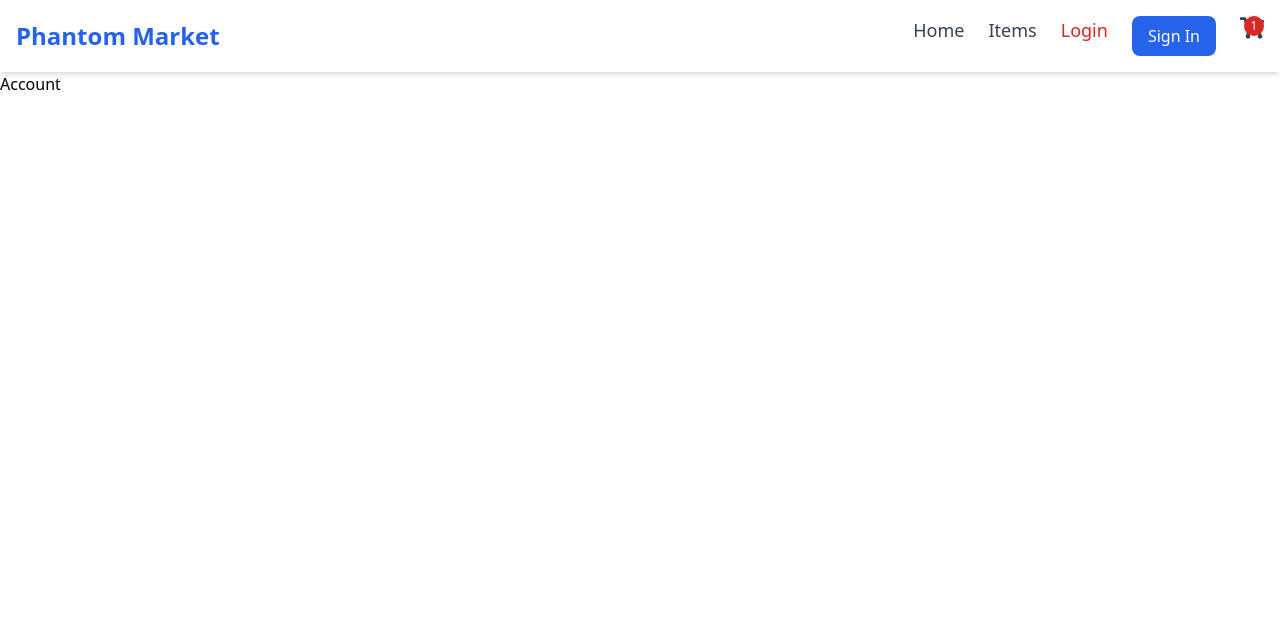
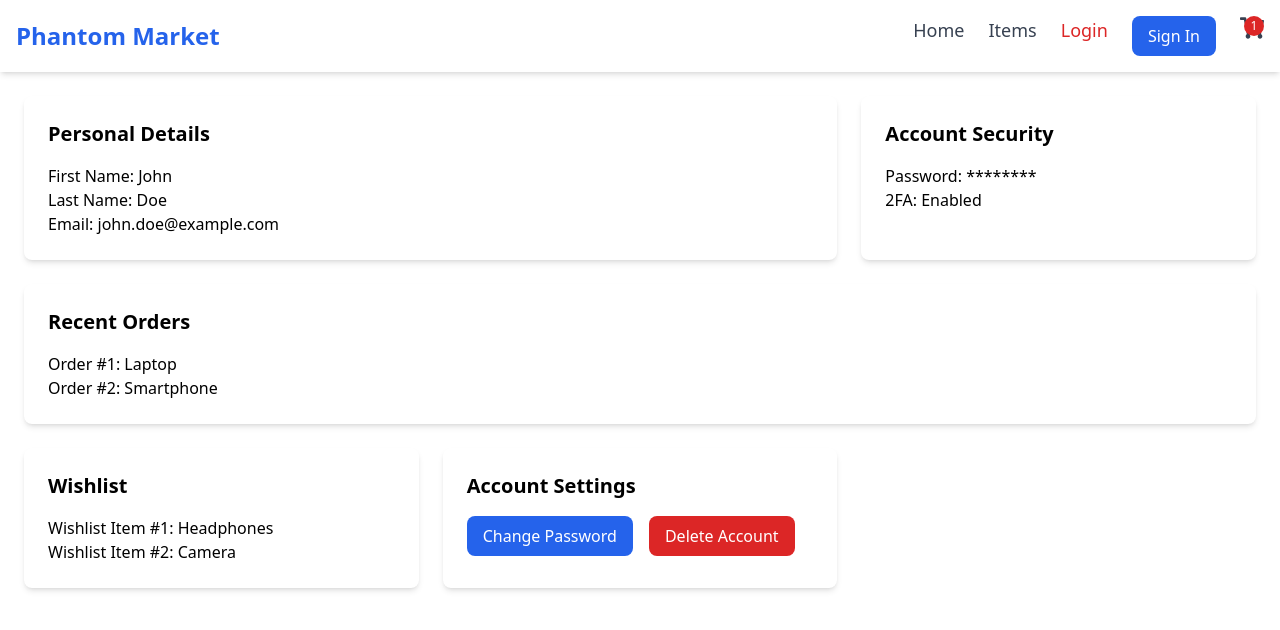
Before and after one commit to Pe-te-r/commerce-front-end, a React (Vite) app: page /account in a window 1280 px wide. Shown: the top 630 px of the page. Built offline with nearby package versions, Linux system fonts and the light colour scheme; no server answers.

Commit message:
account page

```diff
--- a/src/pages/Account.tsx
+++ b/src/pages/Account.tsx
@@ -1,14 +1,77 @@
-import { useEffect } from "react"
-import { useOneUserQuery } from "../slice/userSlice"
+// import { useEffect, useState } from "react"
+// import { useOneUserQuery } from "../slice/userSlice"
+// import PersonalDetails from "../components/PersonalDetails"
 
-const Account = () => {
-  const {data}= useOneUserQuery("6726b271-61fc-4778-bd40-50c778cc6ba6")
-  useEffect(() => {
-    console.log(data)
-  },[data])
+import { AccountSecurity } from "./compoents/AccountSecurity";
+import { AccountSettings } from "./compoents/AccountSettings";
+import { RecentOrders } from "./compoents/Orders";
+import { PersonalDetails } from "./compoents/PersonalDetails";
+import { Wishlist } from "./compoents/Whitelist";
+
+// const Account = () => {
+//   const {data,isSuccess,isError,isLoading}= useOneUserQuery("6726b271-61fc-4778-bd40-50c778cc6ba6")
+//   const [user, setUser] = useState(
+//     {
+//       first_name: '',
+//       last_name: '',
+//       email:''
+//     }
+//   )
+//   useEffect(() => {
+//     if (isSuccess) {
+//       setUser({first_name:data['first_name'],last_name:data['last_name'],email:data['email']})
+//     }
+//   },[data,isSuccess,isError])
+//   return (
+//     // <div>Account</div>
+//     <div className="min-h-screen bg-gray-100 flex items-center justify-center">
+//       {isLoading ? <p>loading</p> :
+//         <PersonalDetails email={user.email} firstName={user.first_name} lastName={ user.last_name} />
+//        }
+//     </div>
+//   )
+// }
+
+// export default Account
+
+
+
+
+
+
+
+
+
+
+
+const AccountPage = () => {
   return (
-    <div>Account</div>
-  )
-}
+    <div className="grid grid-cols-1 lg:grid-cols-3 gap-6 p-6">
+      <div className="col-span-1 lg:col-span-2 bg-white shadow-md rounded-lg p-6">
+        <PersonalDetails />
+      </div>
+      <div className="col-span-1 bg-white shadow-md rounded-lg p-6">
+        <AccountSecurity />
+      </div>
+      <div className="col-span-1 lg:col-span-3 bg-white shadow-md rounded-lg p-6">
+        <RecentOrders />
+      </div>
+      <div className="col-span-1 bg-white shadow-md rounded-lg p-6">
+        <Wishlist />
+      </div>
+      <div className="col-span-1 bg-white shadow-md rounded-lg p-6">
+        <AccountSettings />
+      </div>
+    </div>
+  );
+};
 
-export default Account
+
+
+
+
+
+
+
+
+export default AccountPage;
--- /dev/null
+++ b/src/pages/compoents/AccountSecurity.tsx
@@ -0,0 +1,7 @@
+export const AccountSecurity = () => (
+  <div>
+    <h2 className="text-xl font-bold mb-4">Account Security</h2>
+    <p>Password: ********</p>
+    <p>2FA: Enabled</p>
+  </div>
+);
--- /dev/null
+++ b/src/pages/compoents/AccountSettings.tsx
@@ -0,0 +1,7 @@
+export const AccountSettings = () => (
+  <div>
+    <h2 className="text-xl font-bold mb-4">Account Settings</h2>
+    <button className="bg-blue-600 text-white px-4 py-2 rounded-lg hover:bg-blue-700 transition duration-300">Change Password</button>
+    <button className="bg-red-600 text-white px-4 py-2 rounded-lg hover:bg-red-700 transition duration-300 ml-4">Delete Account</button>
+  </div>
+);
--- /dev/null
+++ b/src/pages/compoents/Orders.tsx
@@ -0,0 +1,9 @@
+export const RecentOrders = () => (
+  <div>
+    <h2 className="text-xl font-bold mb-4">Recent Orders</h2>
+    <ul>
+      <li>Order #1: Laptop</li>
+      <li>Order #2: Smartphone</li>
+    </ul>
+  </div>
+);
--- /dev/null
+++ b/src/pages/compoents/PersonalDetails.tsx
@@ -0,0 +1,8 @@
+export const PersonalDetails = () => (
+  <div>
+    <h2 className="text-xl font-bold mb-4">Personal Details</h2>
+    <p>First Name: John</p>
+    <p>Last Name: Doe</p>
+    <p>Email: john.doe@example.com</p>
+  </div>
+);
--- /dev/null
+++ b/src/pages/compoents/Whitelist.tsx
@@ -0,0 +1,9 @@
+export const Wishlist = () => (
+  <div>
+    <h2 className="text-xl font-bold mb-4">Wishlist</h2>
+    <ul>
+      <li>Wishlist Item #1: Headphones</li>
+      <li>Wishlist Item #2: Camera</li>
+    </ul>
+  </div>
+);
```
